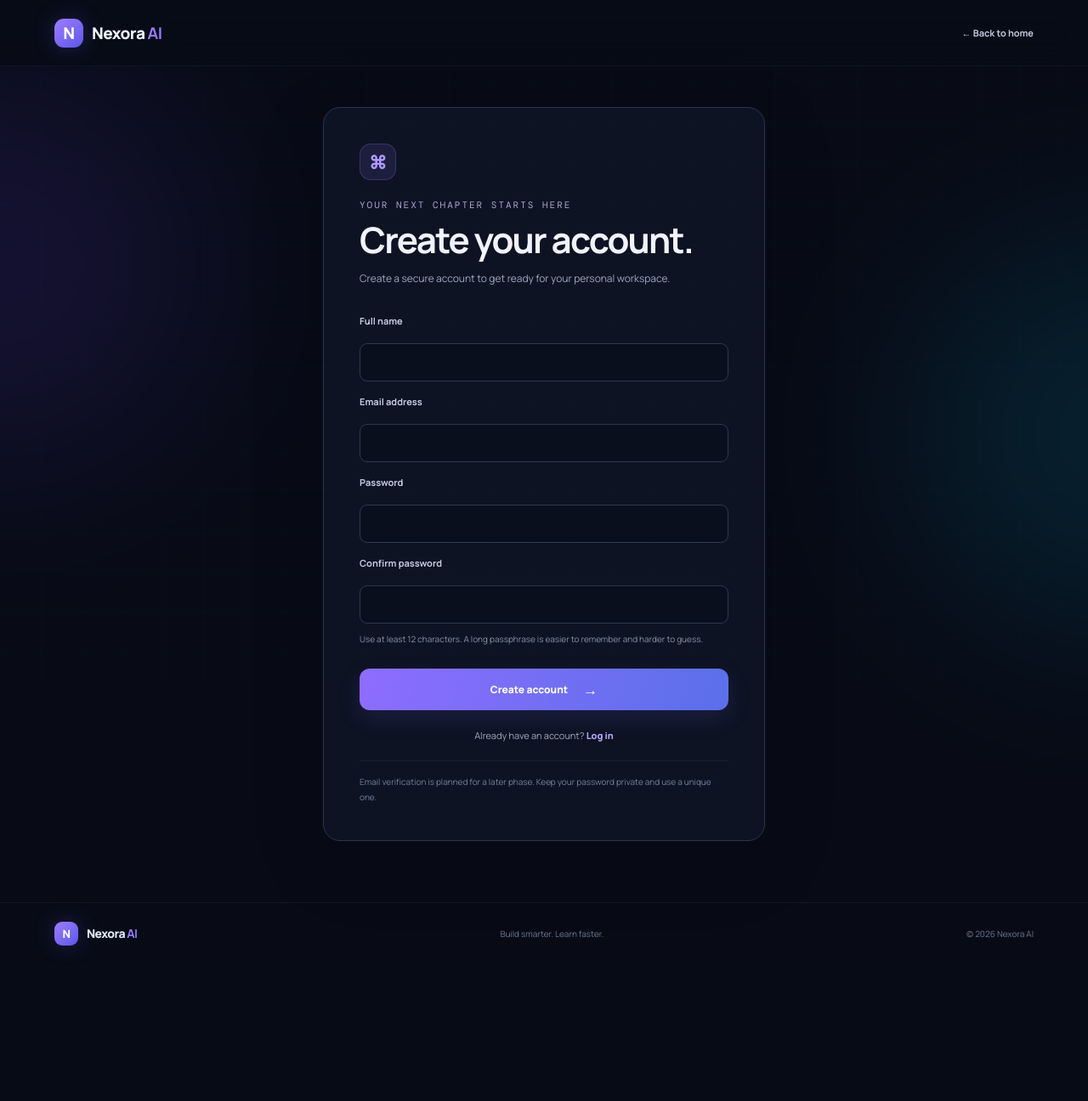
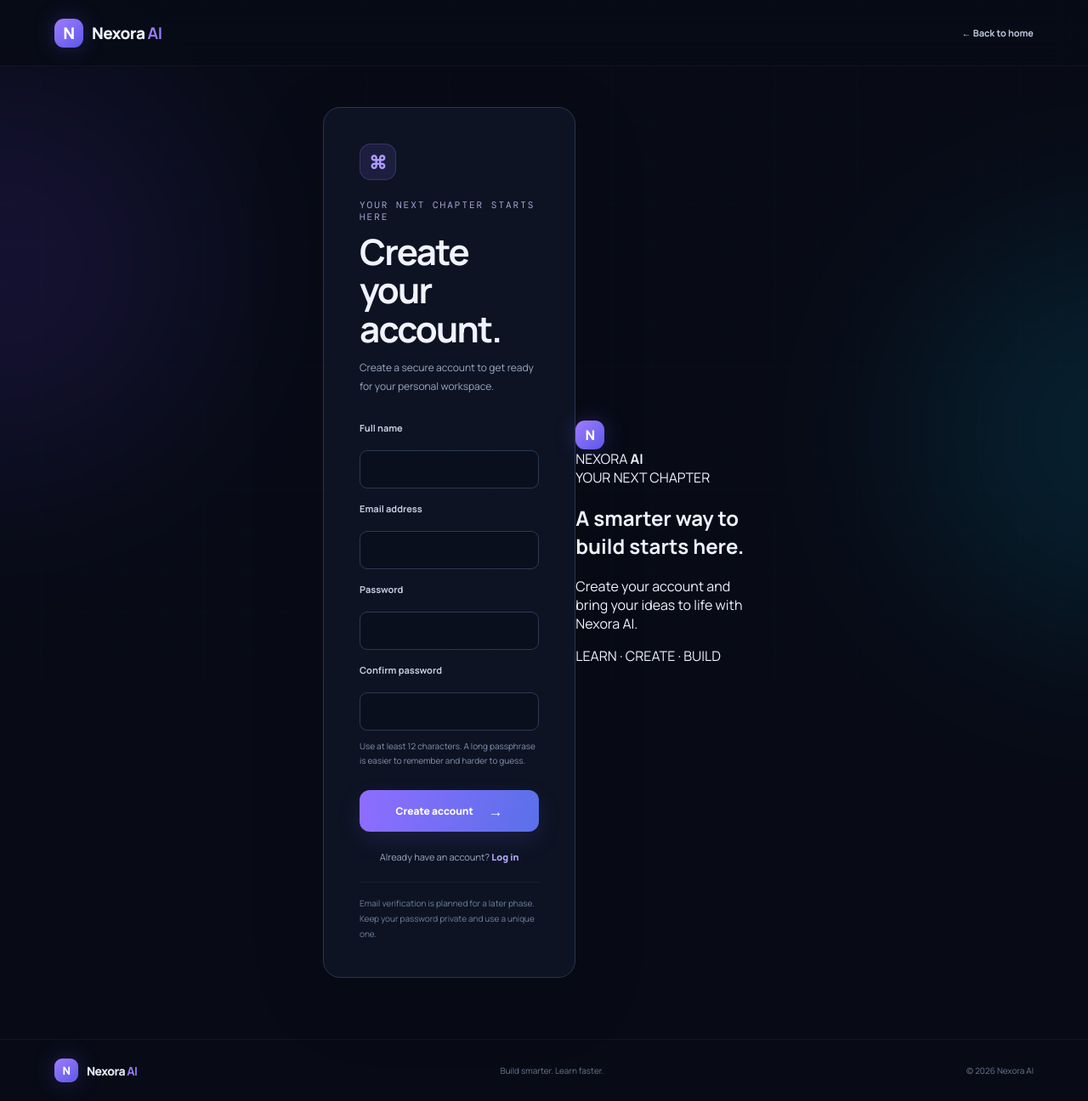
Before and after one commit to soumyasasmal410-star/Nexora-AI, a Flask app: page /signup in a window 1280 px wide; the page is wider, and only the part inside the window is pictured. Shown: that part at 85% size. Before the commit the page ends 1118 px from the top of that part, so only its background shows below. Run offline with Flask 3, Linux system fonts and the light colour scheme; some libraries are stand-ins or nearby versions.

Commit message:
Upgrade login and signup with split visual auth layout

```diff
--- a/templates/auth.html
+++ b/templates/auth.html
@@ -7,7 +7,7 @@
 <title>{{ 'Create account' if page == 'signup' else 'Log in' }} · Nexora AI</title>
 <link rel="stylesheet" href="{{ url_for('static', filename='style.css') }}">
 </head>
-<body class="auth-page">
+<body class="auth-page auth-{{ page }}">
 <div class="ambient ambient-one"></div><div class="ambient ambient-two"></div>
 <header class="topbar auth-topbar">
   <a class="brand" href="/" aria-label="Nexora AI home"><span class="brand-mark">N</span><span>Nexora <b>AI</b></span></a>
@@ -48,6 +48,19 @@
     <p class="auth-switch">{% if page == 'signup' %}Already have an account? <a href="{{ url_for('login') }}">Log in</a>{% else %}New to Nexora AI? <a href="{{ url_for('signup') }}">Create an account</a>{% endif %}</p>
     <p class="auth-privacy">Email verification is planned for a later phase. Keep your password private and use a unique one.</p>
   </section>
+  <aside class="auth-visual" aria-label="Nexora AI welcome panel">
+    <div class="auth-visual-shade"></div>
+    <div class="auth-visual-content">
+      <a class="auth-visual-brand" href="/"><span class="brand-mark">N</span> NEXORA <b>AI</b></a>
+      <div class="auth-visual-bottom">
+        <span class="auth-visual-pill"><span></span> YOUR NEXT CHAPTER</span>
+        <h2>{{ 'A smarter way to build starts here.' if page == 'signup' else 'Welcome back to your space.' }}</h2>
+        <p>{{ 'Create your account and bring your ideas to life with Nexora AI.' if page == 'signup' else 'Your ideas, tools, and next big breakthrough are waiting for you.' }}</p>
+        <div class="auth-visual-dots"><i></i><i></i><i></i></div>
+      </div>
+      <div class="auth-visual-foot">LEARN · CREATE · BUILD</div>
+    </div>
+  </aside>
 </main>
 <footer><a class="brand" href="/"><span class="brand-mark">N</span><span>Nexora <b>AI</b></span></a><span>Build smarter. Learn faster.</span><span>© <span id="year"></span> Nexora AI</span></footer>
 <script>document.getElementById('year').textContent = new Date().getFullYear();</script>
```
